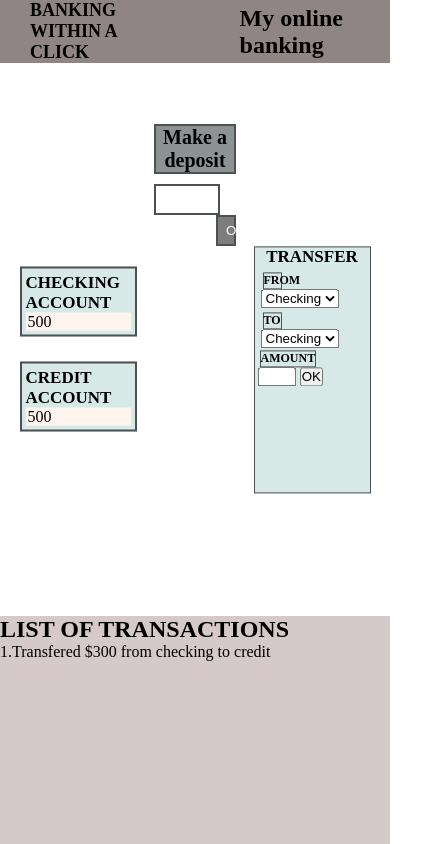
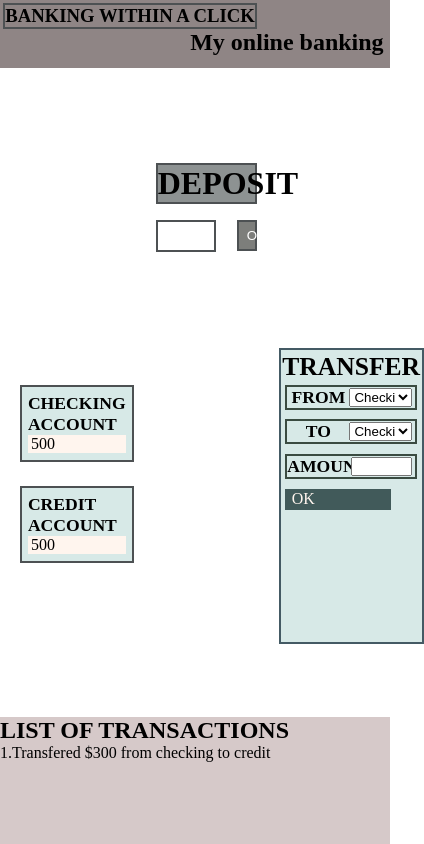
Before and after one commit to mirovois/banking_part2-, a plain HTML site: page index.html in a window 390 px wide. Shown: the whole page, 424 px wide, since content can reach past the window. Drawn offline with Linux system fonts and the light colour scheme; a web font is replaced by a local one.

Commit message:
I rearanged html and css files in a way that that some fetures were added towords its responsiveness

```diff
--- a/index.html
+++ b/index.html
@@ -12,20 +12,19 @@
         <h2 class="signature"> My online banking</h2>
     </header>
 <div class="page">
-    <!-- <img src="./image/top_bg.jpg" alt="banking"> -->
     <div class="deposit-container">
-                <h1>Make a deposit</h1>
+                <h1>deposit</h1>
                 <input type="text" id="input">
                 <button class = "btn-deposit" type = "submit">OK</button>
     </div>
 
     <div class = "accounts">
         <div class = "account checking">
-            <h2> CHECKING ACCOUNT</h2>
+            <h3> CHECKING ACCOUNT</h3>
             <div class = "account-value chk">500</div>
         </div>
         <div class = "account credit">
-            <h2> CREDIT ACCOUNT</h2>
+            <h3> CREDIT ACCOUNT</h3>
             <div class = "account-value crd">500</div>
         </div>
     </div>
@@ -57,9 +56,9 @@
                 <label for="amount">
                     <h3>AMOUNT</h3>
                 </label>
-                <input class = "amount-value" type="text" name="text">
-                <button type = "submit">OK</button>
+                <input class = "transfer-value" type="text" name="text">
             </div>
+            <button type = "submit" class = "btn-transfer">OK</button>
         </form>
     </div>
 </div>
--- a/style.css
+++ b/style.css
@@ -27,88 +27,79 @@ body {
     /* background-color: rgba(255, 0, 0, 0.3); */
 }
 header {
-    position: fixed;
     width: 100%;
-    min-height: 5vh;
-    /* margin: auto; */
-    display: flex;
-    justify-content: space-between;
+    height: 8%;
     background-color: #8F8585;
-    align-items: center;
-}
-header h2,h3 {
-    margin: 0 30px 0 30px;
+    padding: 0.2rem;
 }
 header h3 {
-    font-size: 18px;
-    font-weight: 600;
+    font-family: PopMedium;
+    /* font-size: calc(1.5rem + vh); */
+    /* padding-left: 0.8rem; */
+    border: 2px solid #4D5153;
+    float: left;
+    align-self: center;
+
+
+}
+header h2 {
+    font-weight: PopMedium;
+    /* font-size: calc(1.3rem +vh); */
+    padding-right:0.2rem ;
+    float: right;
+    top: 50%;
 }
 .page {
-    height: 73%;
+    height: 77%;
     width: 100%;
     display: grid;
     grid-template-columns: 5% 1fr 1fr 1fr 5%;
-    /* z-index: 2; */
-    grid-template-rows: 10% 1fr 1fr 10%;
+
 }
 .accounts {
     grid-column: 2/3;
-    grid-row: 3/4;
-    /* border: 2px solid #4D5153; */
+    height: 80%;
     width: 100%;
-    top:50%;
-    transform: translateY(-50%);
     margin: auto;
 }
 .account {
     background-color: #D7E9E7;
     border: 2px solid #4D5153;
-    padding: 4px;
+    padding: 0.4rem;
     width: 100%;
-    /* height: 60px; */
+}
+.account h3{
+    font-family: PopMedium;;
+    font-size: 1.1rem;
 }
 .checking {
-    margin-bottom: 25px;
-}
-.credit {
-    margin-top: 25px;
+    margin-bottom: 1.5rem;
 }
 .account-value {
     background-color: seashell;
-    padding-left: 2px;
+    padding-left: 0.2rem;
 }
-.account h2 {
-    font-family: PopMedium;
-    font-size: 17px;
-    }
-.accounts h3 {
-    font-family: PopLight;
-    font-size: 12px;
-    }
-
 
 .deposit-container {
     grid-column: 3/4;
-    grid-row: 2/3;
     width:70%;
     margin: auto;
-
-    }
+}
 .deposit-container h1 {
-    font-family: PopMedium;
-    font-size: 20px;
+    font-family: PopSemiBold;
+    font-size: 2rem;
+    text-transform: uppercase;
     border: 2px solid #4D5153;
     background-color: rgb(141, 146, 146);
-    width: 100%;
     text-align: center;
-    margin-bottom: 10px;
+    margin-bottom: 1rem;
 }
 
 #input {
-    width: 80%;
+    width: 60%;
     float: left;
     border: 2px solid #4D5153;
-    padding: 6px 8px;
+    padding: 0.4rem 0.6rem;
 }
 .btn-deposit {
     /* margin-right: 0; */
@@ -124,38 +115,65 @@ header h3 {
 
 .transfer {
     grid-column: 4/5;
-    grid-row: 3/4;
     background-color: #D7E9E7;
-    border: 1px solid #4D5153;
-    top:50%;
-    transform: translateY(-25%);
+    border: 2px solid rgb(68, 90, 100);
+    height: 80%;
+    padding: 0.1rem;
 }
 
-.transfer-form {
-    padding: 3px;
+.transfer h2 {
+    font-family: PopSemiBold;
+    font-size: 1.6rem;
+    text-align: center;
 }
-.transfer-block {
-    padding: 2px 3px;
+form {
+margin: 0.2rem;
 }
-.transfer-block label {
-    float: left;
+
+.transfer-block,
+.amount-block,
+.btn-transfer {
+    margin-bottom: 0.6rem;
+    display: flex;
+    align-items: center;
+    border: 2px solid rgb(58, 75, 65);
+    width: 100%;
+}
+.transfer-block label,
+.amount-block label {
     width: 50%;
-    }
+}
 label h3 {
-    margin-left: 2px;
-    border: 1px solid #4D5153;
-    }
-.transfer-block select {
-    margin: auto;
+    text-align: center;
+    font-family: PopMedium;
+    font-size: 1.1rem;
 }
-.amount-block  label{
-    float: left;
-    /* padding: 2px, 3px; */
+select {
+    width:50%;
+    margin-right: 0.2rem;
 }
-.amount-value {
-    width: 35%;
+.transfer-value {
+    width: 50%;
+    margin-right: 0.2rem;
 }
-.transfer h2 {
+.btn-transfer{
+    width: 80%;
+    padding: 0.1rem 0.4rem;
+    border: none;
+    background: rgb(65, 90, 90);
+    color: seashell;
+    cursor: pointer;
+    font-family: PopSemiBold;
+    font-size: 1rem;
+
+
+}
+
+
+
+
+
+/* .transfer h2 {
     font-family: PopMedium;
     font-size: 17px;
     text-align: center;
@@ -164,19 +182,11 @@ label h3 {
     font-family: PopLight;
     font-size: 12px;
 
-    }
-
-
-
-
-
-
-
-
+    } */
 
 
 .transactions {
-    height: 27%;
+    height: 15%;
     width: 100%;
     background-color: #D6C9C9;
     /* position: fixed; */
@@ -185,6 +195,6 @@ label h3 {
 }
 
 
-.transactions-header {
+/* .transactions-header {
 
-}
+} */
```
